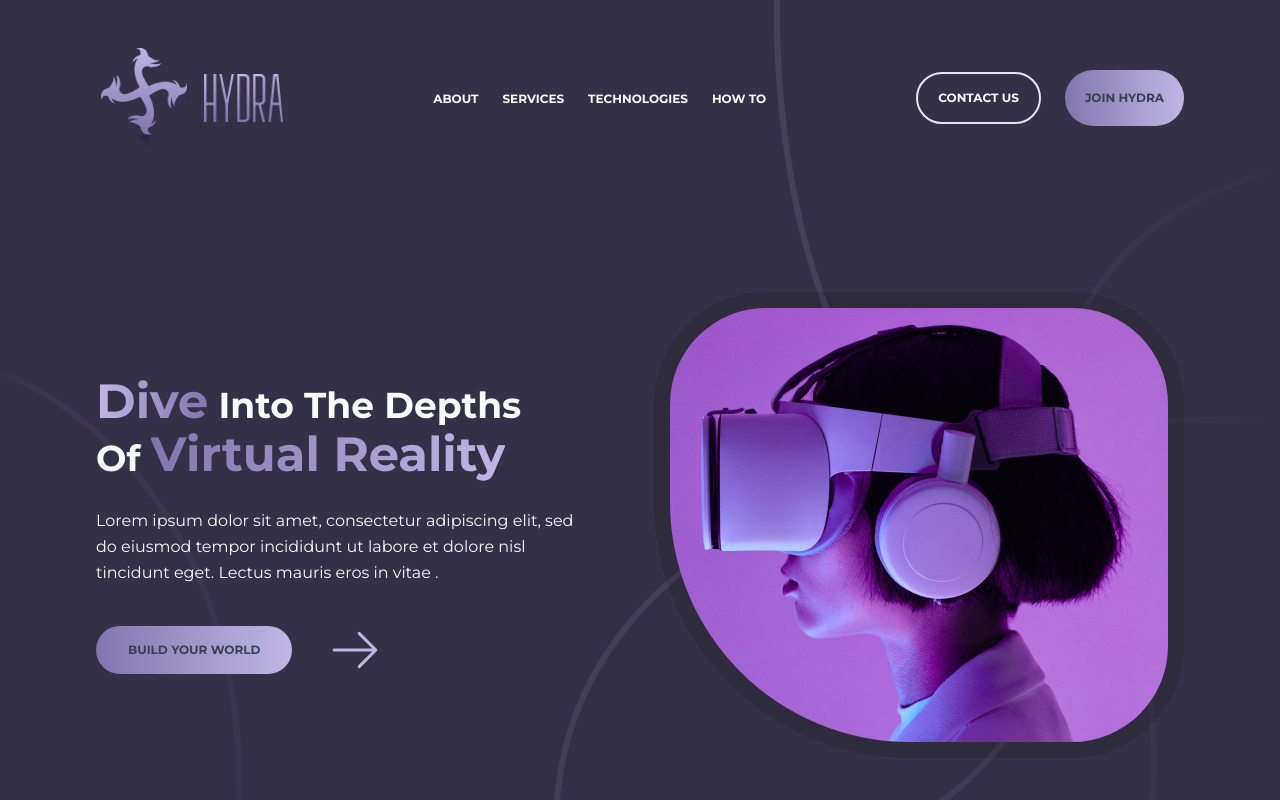
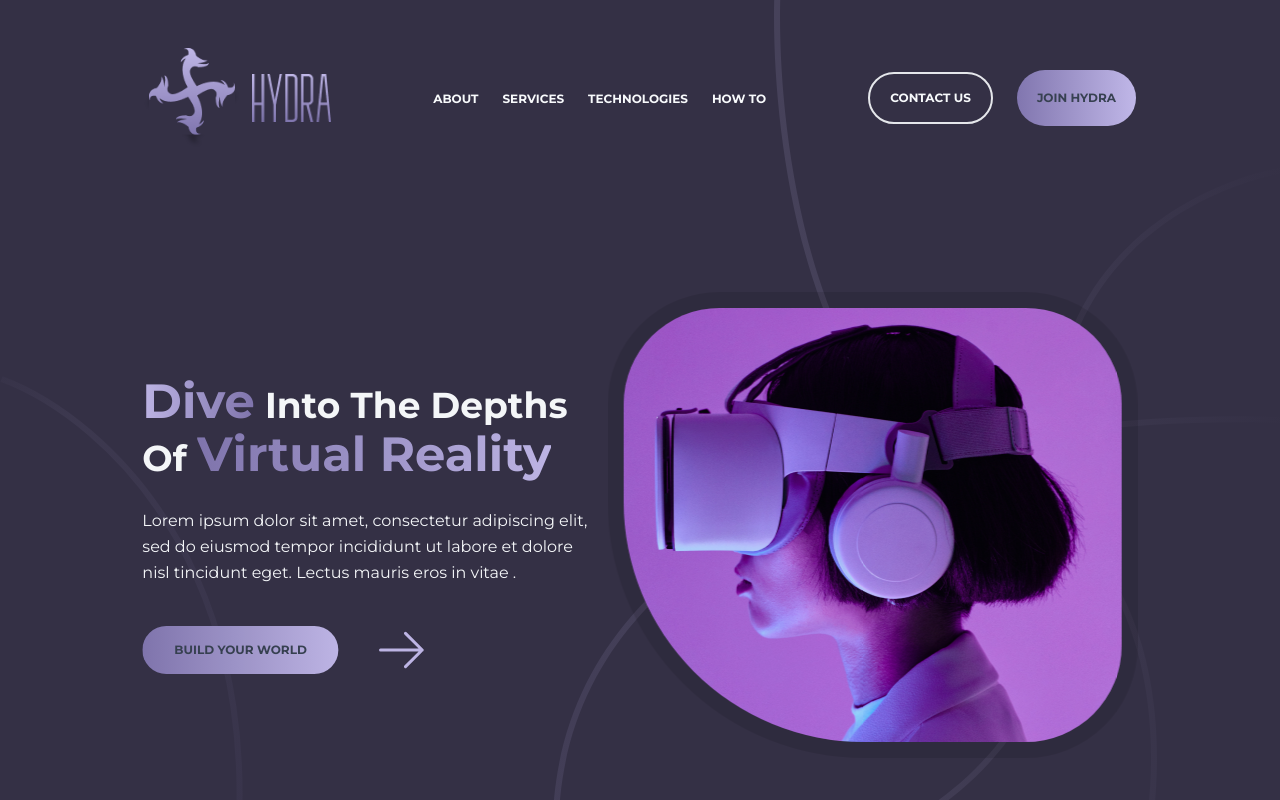
Before and after one commit to EvaldasP/hydra-landing-page, an Angular app: page / in a window 1280 px wide. Shown: the top 800 px of the page. Built offline with nearby package versions, Linux system fonts and the light colour scheme.

Commit message:
apply loader

```diff
--- a/src/app/app.component.html
+++ b/src/app/app.component.html
@@ -4,7 +4,10 @@
   </div>
 </ng-template>
 
-<div class="main-wrapper px-24 max-sm:px-6 max-lg:px-12 pt-12">
+<div
+  *ngIf="isLoaded$ | async; else loader"
+  class="main-wrapper px-36 max-sm:px-6 max-lg:px-12 pt-12"
+>
   <app-hero></app-hero>
   <div class="mt-24">
     <app-introduction></app-introduction>
```
